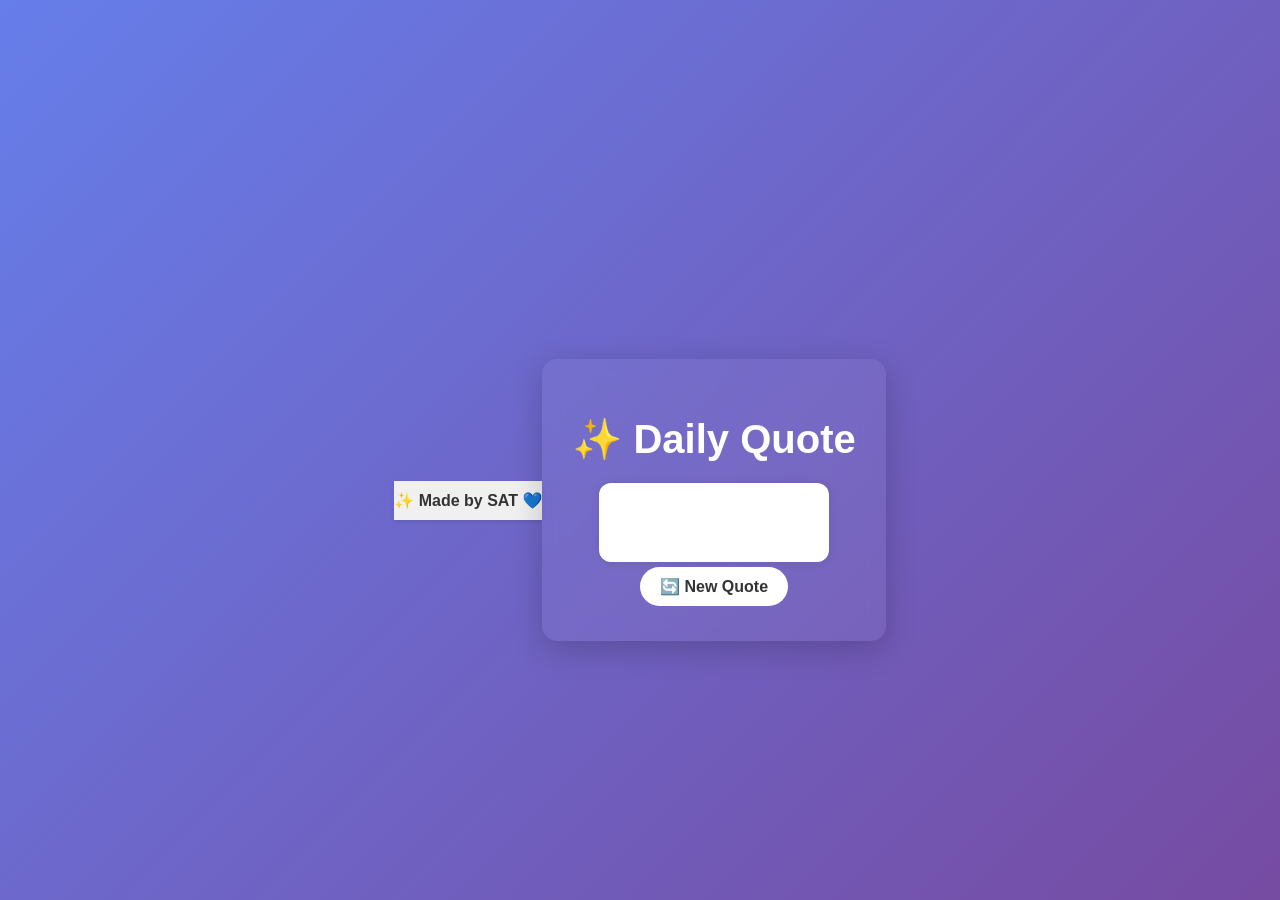
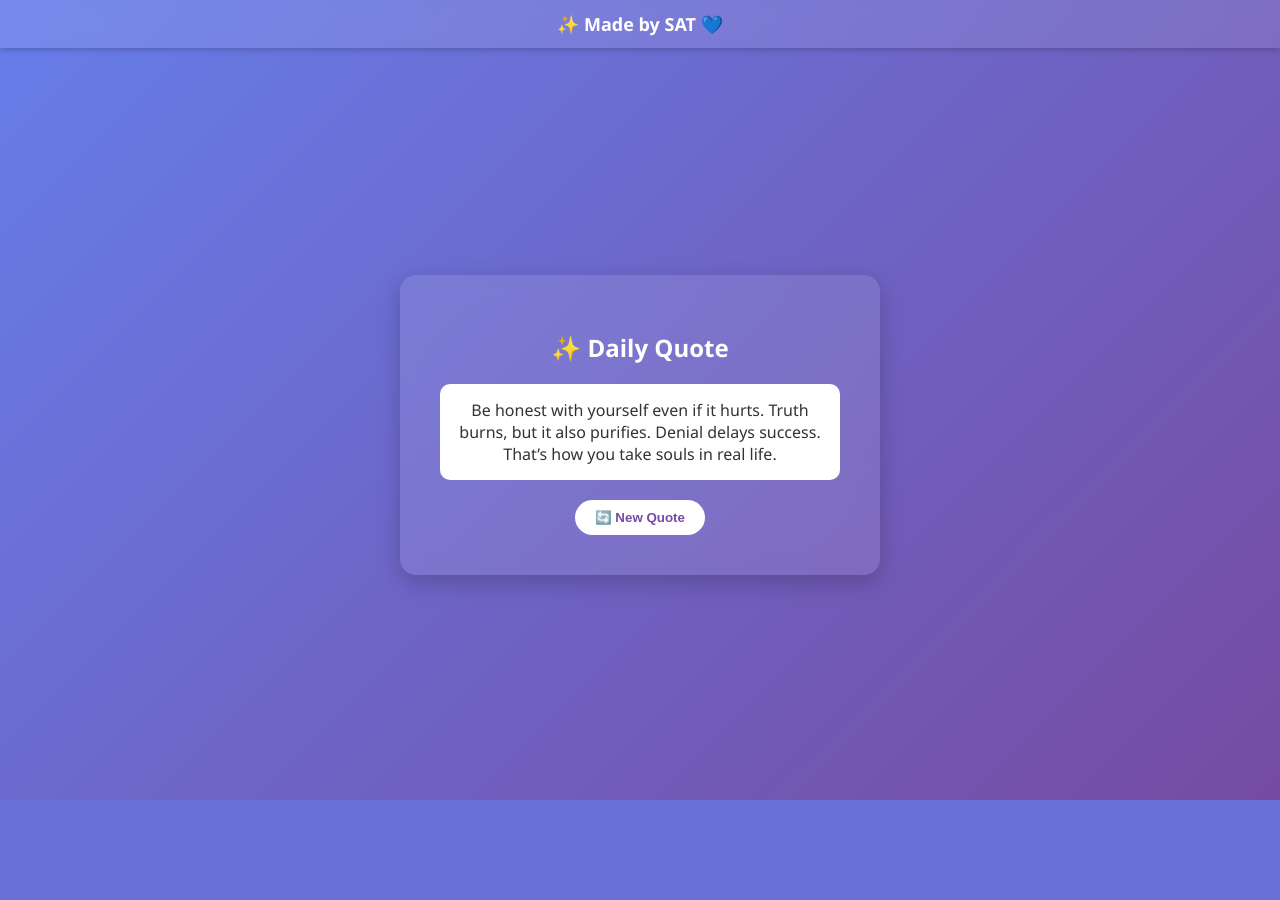
Before and after one commit to Satyam07-AI/quote-generator, a Flask app: page / in a window 1280 px wide. After the commit the page ends 800 px from the top, so only its background shows below. Run offline with Flask 3, Linux system fonts and the light colour scheme.

Commit message:
Fix: HTML structure cleanup

```diff
--- a/app.py
+++ b/app.py
@@ -22,9 +22,13 @@ quotes = [
 
 @app.route('/')
 def index():
-    return render_template('index.html')
+    quote = random.choice(quotes)
+    return render_template('index.html', quote=quote)
 
 @app.route('/quote')
 def get_quote():
     quote = random.choice(quotes)
     return jsonify({'quote': quote})
+
+if __name__ == '__main__':
+    app.run(debug=True)
--- a/static/style.css
+++ b/static/style.css
@@ -1,69 +1,77 @@
-.top-banner {
-    background-color: #f0f0f0;
-    text-align: center;
-    padding: 10px 0;
-    font-weight: bold;
-    font-family: sans-serif;
-    box-shadow: 0 2px 4px rgba(0,0,0,0.1);
-    color: #333;
+body {
+    margin: 0;
+    font-family: 'Segoe UI', sans-serif;
+    background: linear-gradient(135deg, #667eea, #764ba2);
+    color: #fff;
+    height: 100vh;
+    overflow: hidden;
 }
 
-body {
-    font-family: 'Segoe UI', sans-serif;
-    margin: 0;
-    padding: 0;
-    background: linear-gradient(135deg, #667eea, #764ba2);
+.top-banner {
+    position: fixed;
+    top: 0;
+    width: 100%;
+    background-color: rgba(255, 255, 255, 0.1);
+    backdrop-filter: blur(8px);
+    text-align: center;
+    font-weight: bold;
+    padding: 12px 0;
+    font-size: 18px;
+    z-index: 1000;
+    box-shadow: 0 2px 6px rgba(0, 0, 0, 0.2);
+    color: #ffffff;
+}
+
+.container {
+    height: 100vh;
+    display: flex;
+    justify-content: center;
+    align-items: center;
+    padding-top: 50px; /* to avoid overlapping with banner */
+    box-sizing: border-box;
+}
+
+.quote-box {
+    background: rgba(255, 255, 255, 0.1);
+    padding: 40px;
+    border-radius: 16px;
+    box-shadow: 0 8px 24px rgba(0,0,0,0.2);
+    text-align: center;
+    max-width: 400px;
+    width: 90%;
+    backdrop-filter: blur(10px);
+}
+
+.quote-box h1 {
+    margin-bottom: 20px;
+    font-size: 24px;
     color: #fff;
+}
+
+#quote {
+    background-color: #fff;
+    color: #333;
+    padding: 15px;
+    border-radius: 10px;
+    margin-bottom: 20px;
+    min-height: 60px;
     display: flex;
     align-items: center;
     justify-content: center;
-    height: 100vh;
-    text-align: center;
 }
 
-.container {
-    background: rgba(255, 255, 255, 0.05);
-    padding: 30px;
-    border-radius: 15px;
-    box-shadow: 0 8px 32px rgba(0, 0, 0, 0.2);
-    backdrop-filter: blur(10px);
-}
-
-h1 {
-    font-size: 2.5rem;
-    margin-bottom: 20px;
-}
-
-.quote-box {
-    font-size: 1.2rem;
-    line-height: 1.6;
-    margin-bottom: 20px;
-}
-
-.author {
-    font-style: italic;
-    margin-top: 10px;
-}
-
-.btns button, .btns .refresh-btn {
+button {
     background: #fff;
-    color: #333;
+    color: #764ba2;
     border: none;
     padding: 10px 20px;
-    margin: 5px;
     border-radius: 25px;
+    font-weight: bold;
     cursor: pointer;
-    font-weight: bold;
     transition: 0.3s ease;
 }
 
-.btns button:hover, .btns .refresh-btn:hover {
+button:hover {
     background: #222;
     color: #fff;
-    transform: scale(1.05);
-    box-shadow: 0 0 10px #000;
 }
-
-a {
-    text-decoration: none;
-}
--- a/templates/index.html
+++ b/templates/index.html
@@ -4,49 +4,19 @@
     <meta charset="UTF-8">
     <title>✨ Daily Quote</title>
     <link rel="stylesheet" href="{{ url_for('static', filename='style.css') }}">
-
-    <style>
-        body {
-            font-family: Arial, sans-serif;
-            text-align: center;
-            margin-top: 100px;
-            background-color: #fefae0;
-        }
-        .quote-box {
-            background: #ffffff;
-            padding: 30px;
-            margin: auto;
-            width: 60%;
-            box-shadow: 0 0 10px rgba(0,0,0,0.1);
-            border-radius: 12px;
-        }
-        button {
-            margin-top: 20px;
-            padding: 10px 20px;
-            font-size: 16px;
-            cursor: pointer;
-            border: none;
-            background-color: #ffb703;
-            border-radius: 5px;
-        }
-    </style>
 </head>
 <body>
-    <div class="top-banner">
-        ✨ Made by SAT 💙
-    </div>
+
+    <div class="top-banner">✨ Made by SAT 💙</div>
 
     <div class="container">
-        <h1>✨ Daily Quote</h1>
         <div class="quote-box">
+            <h1>✨ Daily Quote</h1>
             <p id="quote">{{ quote }}</p>
-        </div>
-        <div class="btns">
             <button onclick="getNewQuote()">🔄 New Quote</button>
         </div>
     </div>
 
     <script src="{{ url_for('static', filename='script.js') }}"></script>
 </body>
-
 </html>
```
